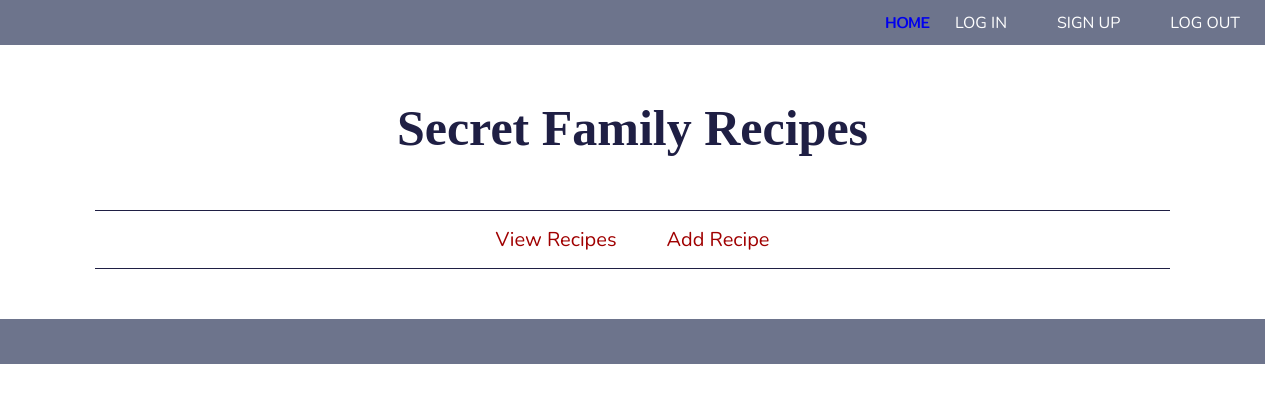
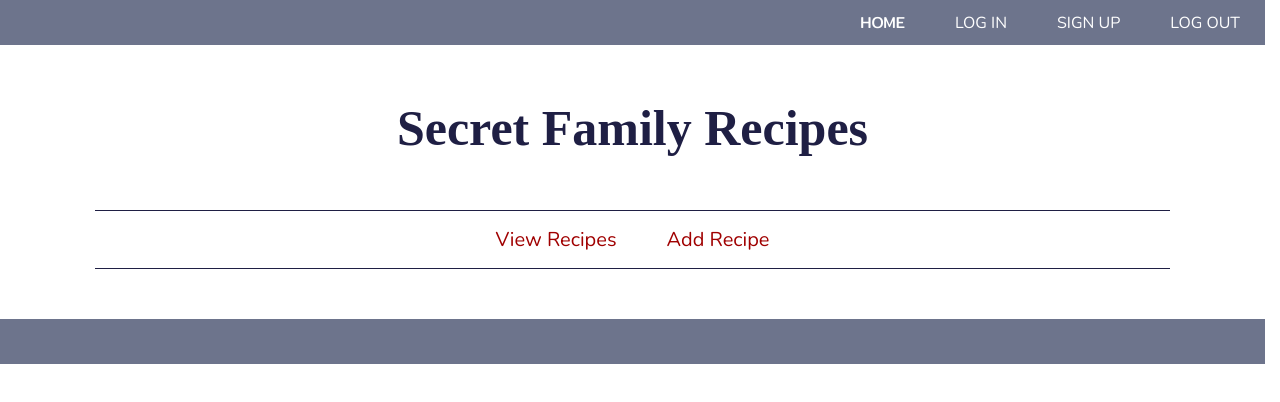
Before and after one commit to yukaliv/secret-family-recipes, a React (Create React App) app in the folder fe/: page / in a window 1280 px wide. Shown: the top 402 px of the page. Built offline with nearby package versions, Linux system fonts and the light colour scheme; a web font is replaced by a local one.

Commit message:
styling updates

```diff
--- a/fe/src/App.css
+++ b/fe/src/App.css
@@ -1,4 +1,20 @@
 p {
-  margin: 0;
-  padding: 0 10px;
+    margin : 0;
+    padding: 0 10px;
 }
+
+.home {
+
+    color      : white;
+    font-family: 'Mitr', sans-serif;
+}
+
+:hover {
+    color: #a00000;
+}
+
+@media (max-width: 500px) {
+    .home {
+        font-size: 15px;
+    }
+}
--- a/fe/src/App.js
+++ b/fe/src/App.js
@@ -36,7 +36,6 @@ height: 45px;
 width: 1265px;
 font-family: 'Mitr', sans-serif;
 background-color:#6d748c;
-color:black;
 @media (max-width: 1265px) {
   width: 100%;
 }
@@ -170,7 +169,7 @@ class App extends React.Component {
       <AppDiv>
 
         <Header>
-          <a href='secret-family-recipes-ui.netlify.com' style={{ textDecoration: 'none' }}>HOME</a>
+        <NavP> <a href='https://secret-family-recipes-ui.netlify.com' className='home' style={{ textDecoration: 'none' }}>HOME</a></NavP>
         {localStorage.getItem("userToken") ? null :
        <Link to='/login' style={{ textDecoration: 'none' }}><NavP> LOG IN </NavP></Link>
     }
```
